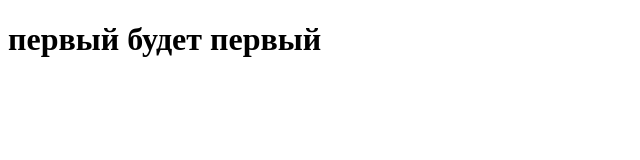
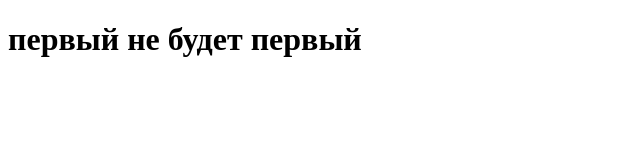
Before and after one commit to AndrushaPixeL/Ivan_learn, a plain HTML site: page index.html in a window 1280 px wide. Shown: the whole page, without its empty margins (0-640 px from the left). Drawn offline with Linux system fonts and the light colour scheme.

Commit message:
add "НЕ будет первый"

```diff
--- a/index.html
+++ b/index.html
@@ -11,7 +11,7 @@
 </head>
 
 <body>
-  <h1>первый будет первый</h1>
+  <h1>первый не будет первый</h1>
 </body>
 
 </html>
```
